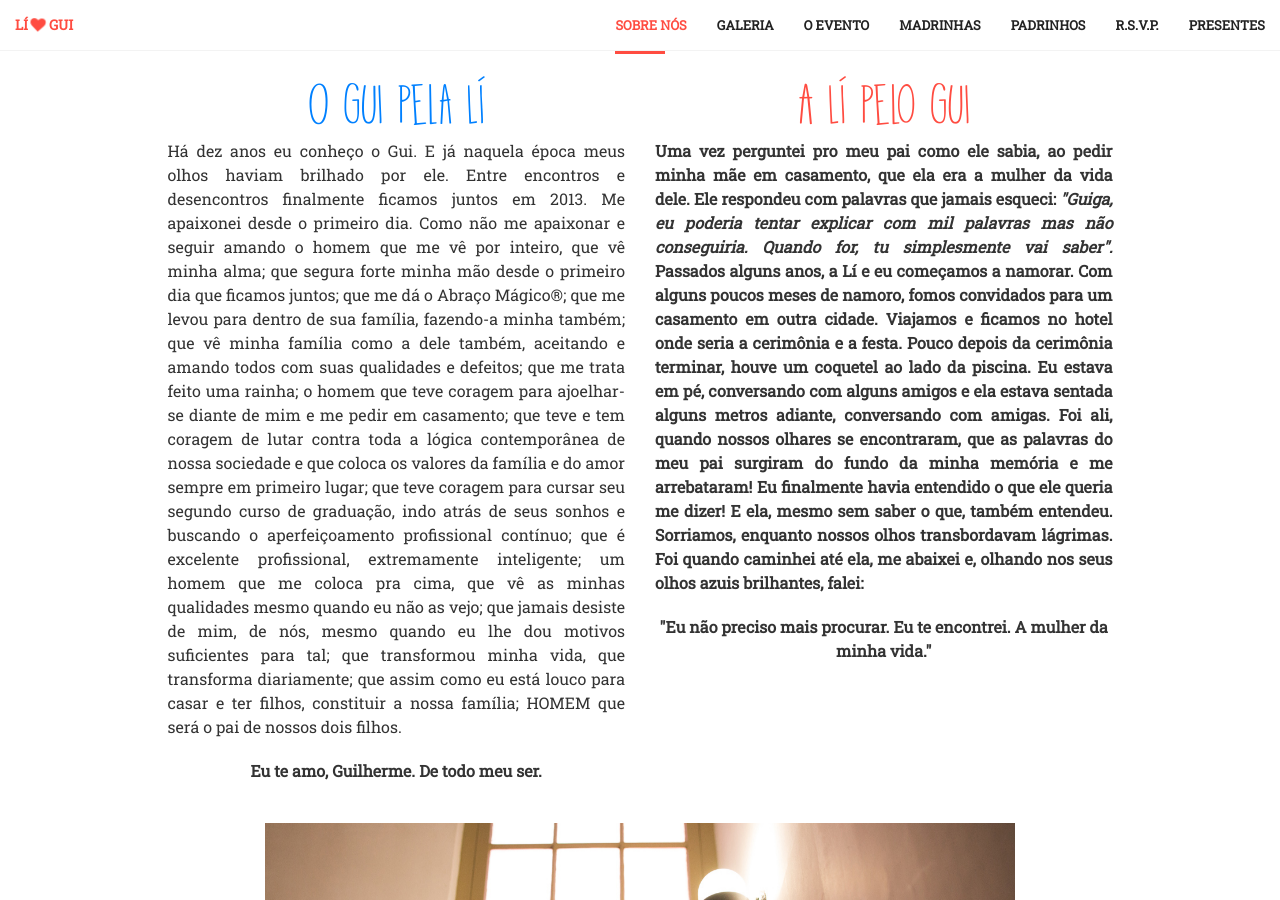
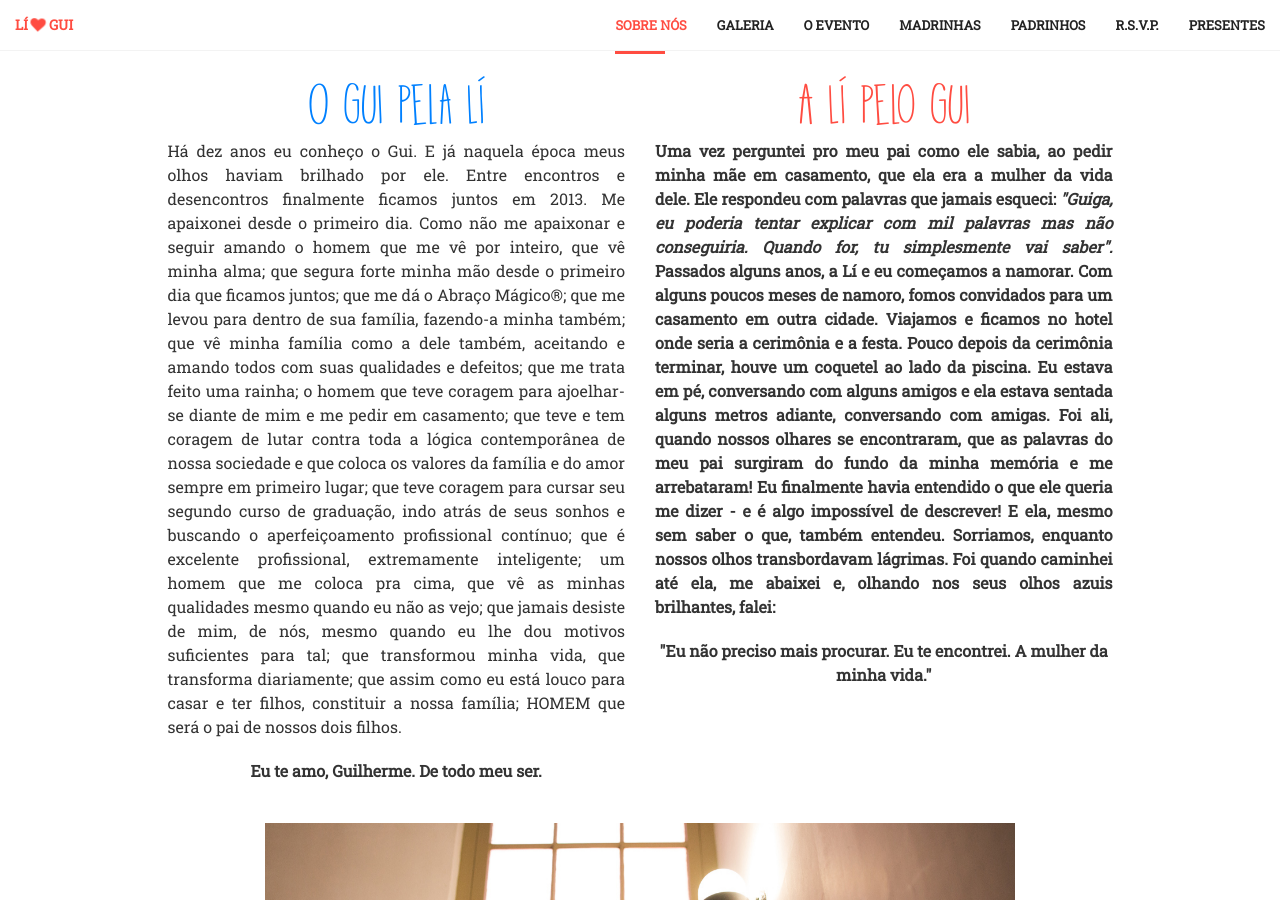
Before and after one commit to taschetto/liegui, a Jekyll site: the page built from index.html, in a window 1280 px wide and 900 px high, scrolled down 1024 px. Built offline with Jekyll 4.4.1, drawn with Linux system fonts in a browser that asks for light colours; some web fonts are replaced.

Commit message:
Update sobre.html

```diff
--- a/_includes/sobre.html
+++ b/_includes/sobre.html
@@ -26,7 +26,7 @@
           Viajamos e ficamos no hotel onde seria a cerimônia e a festa. Pouco depois da cerimônia terminar, houve um coquetel ao lado da piscina.
           Eu estava em pé, conversando com alguns amigos e ela estava sentada alguns metros adiante, conversando com amigas.
           Foi ali, quando nossos olhares se encontraram, que as palavras do meu pai surgiram do fundo da minha memória e me arrebataram!
-          Eu finalmente havia entendido o que ele queria me dizer! E ela, mesmo sem saber o que, também entendeu. Sorriamos, enquanto nossos olhos transbordavam lágrimas.
+          Eu finalmente havia entendido o que ele queria me dizer - e é algo impossível de descrever! E ela, mesmo sem saber o que, também entendeu. Sorriamos, enquanto nossos olhos transbordavam lágrimas.
           Foi quando caminhei até ela, me abaixei e,  olhando nos seus olhos azuis brilhantes, falei:
         </p>
         <p class="text-center"><strong>"Eu não preciso mais procurar. Eu te encontrei. A mulher da minha vida."</strong></p>
```
